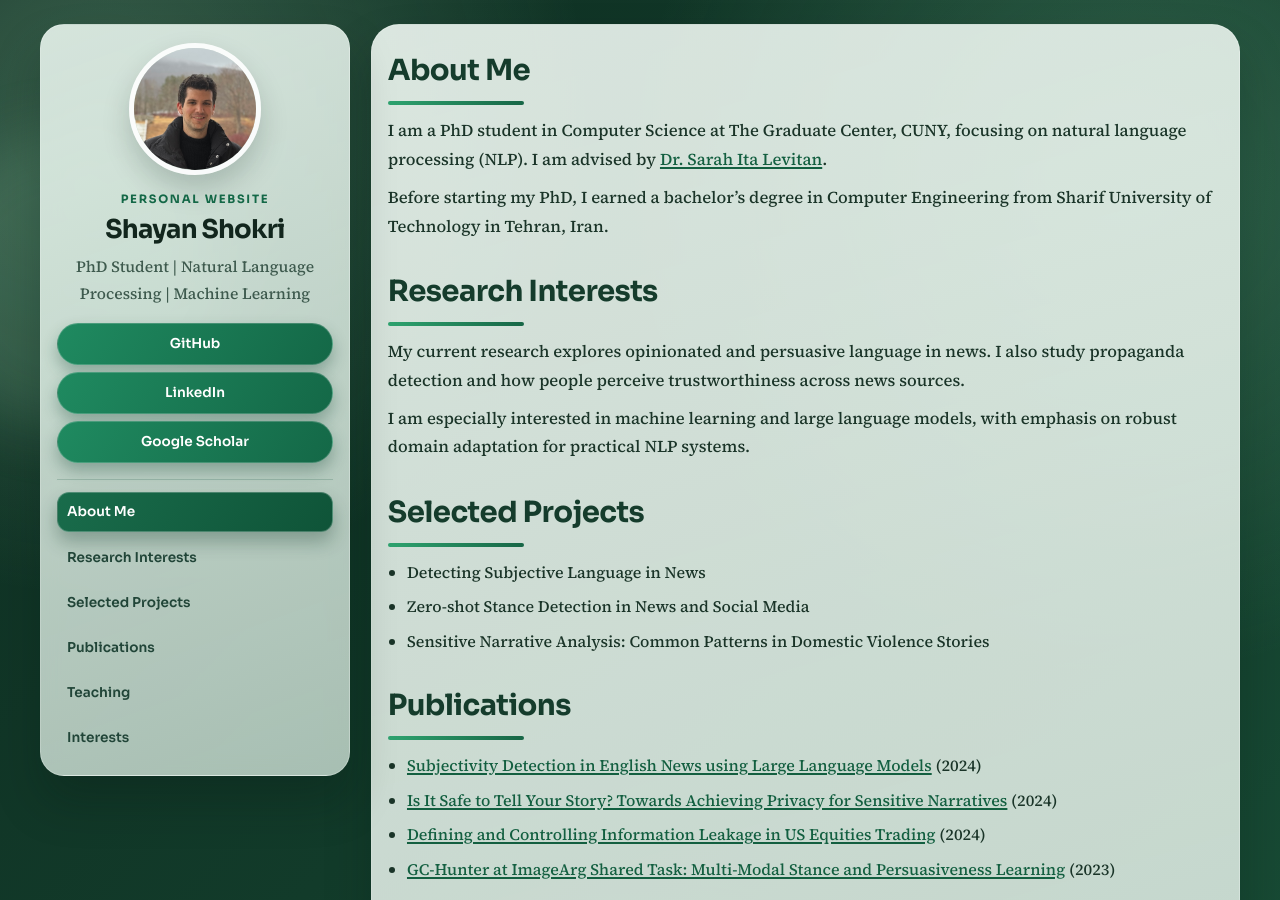
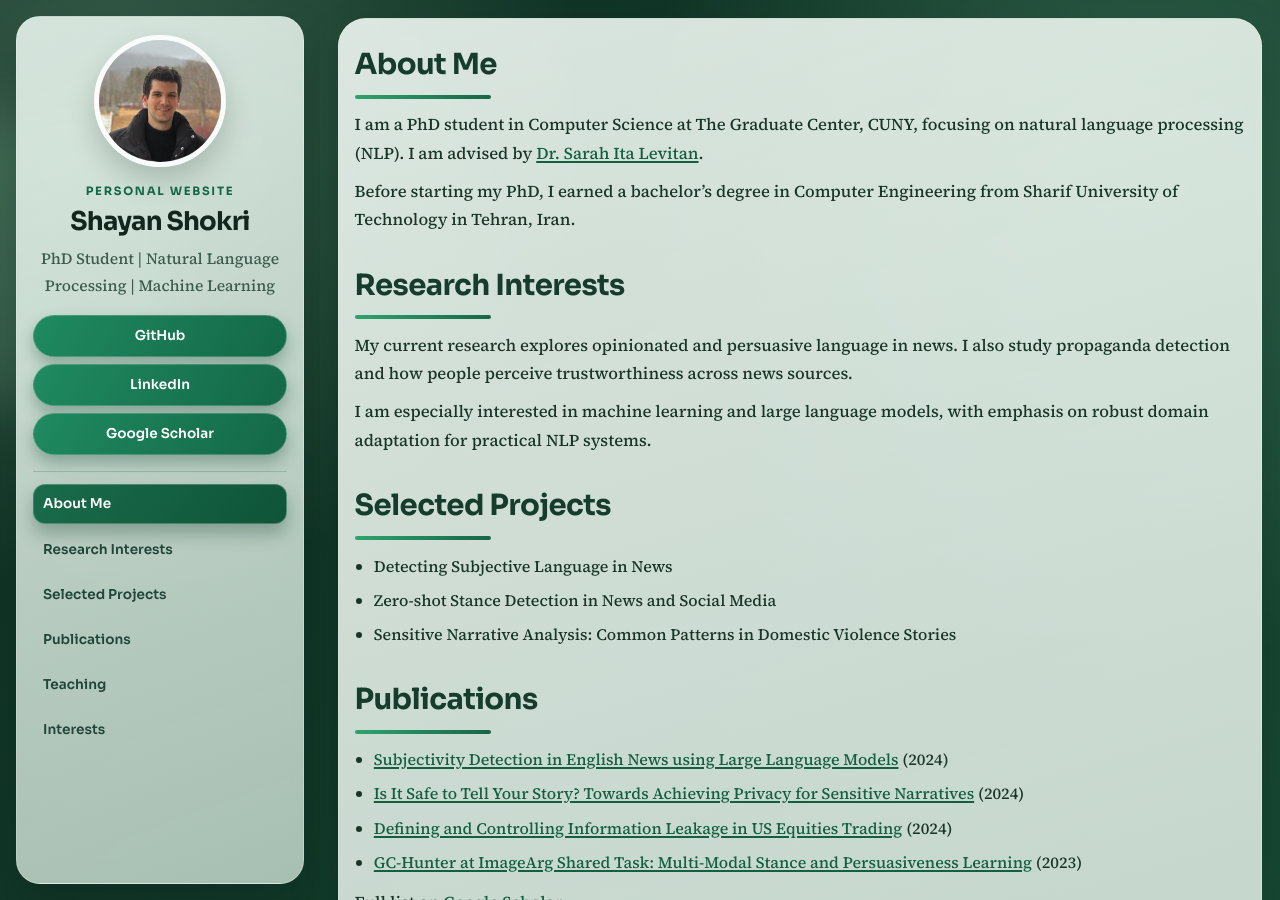
Before and after one commit to shaayaansh/shaayaansh.github.io, a Jekyll site: the page built from index.md, in a window 1280 px wide and 900 px high. Built offline with Jekyll 4.4.1, drawn with Linux system fonts in a browser that asks for light colours.

Commit message:
Attach sidebar to left edge layout

```diff
--- a/assets/css/custom.css
+++ b/assets/css/custom.css
@@ -38,9 +38,10 @@ body {
 }
 
 .page-shell {
-  width: min(1200px, calc(100% - 2.4rem));
-  margin: 1.5rem auto;
+  width: 100%;
+  margin: 0;
   position: relative;
+  min-height: 100vh;
 }
 
 .page-shell::before,
@@ -70,17 +71,21 @@ body {
 }
 
 .layout-grid {
-  display: grid;
-  grid-template-columns: 310px 1fr;
-  gap: 1.3rem;
-  align-items: start;
+  display: block;
   position: relative;
   z-index: 1;
+  min-height: 100vh;
 }
 
 .sidebar {
-  position: sticky;
-  top: 1rem;
+  position: fixed;
+  top: 0;
+  left: 0;
+  bottom: 0;
+  width: 320px;
+  padding: 1rem;
+  z-index: 3;
+  overflow-y: auto;
 }
 
 .sidebar-card {
@@ -91,6 +96,7 @@ body {
     linear-gradient(160deg, rgba(236, 248, 241, 0.88), rgba(226, 243, 232, 0.72));
   backdrop-filter: blur(10px);
   box-shadow: var(--shadow-lg);
+  min-height: calc(100vh - 2rem);
 }
 
 .profile-image {
@@ -193,6 +199,8 @@ body {
 
 .main-column {
   min-width: 0;
+  margin-left: 320px;
+  padding: 1.1rem 1.1rem 0.8rem;
 }
 
 .content {
@@ -267,17 +275,16 @@ body {
 }
 
 @media (max-width: 940px) {
-  .layout-grid {
-    grid-template-columns: 1fr;
-    gap: 0.92rem;
-  }
-
   .sidebar {
     position: static;
+    width: auto;
+    padding: 0.8rem 0.8rem 0;
+    overflow-y: visible;
   }
 
   .sidebar-card {
     padding: 1rem 0.9rem;
+    min-height: auto;
   }
 
   .social-links {
@@ -287,14 +294,14 @@ body {
   .section-nav {
     grid-template-columns: repeat(2, minmax(0, 1fr));
   }
+
+  .main-column {
+    margin-left: 0;
+    padding: 0.8rem;
+  }
 }
 
 @media (max-width: 640px) {
-  .page-shell {
-    width: min(1200px, calc(100% - 1.2rem));
-    margin: 0.8rem auto;
-  }
-
   .social-links {
     grid-template-columns: 1fr;
   }
```
